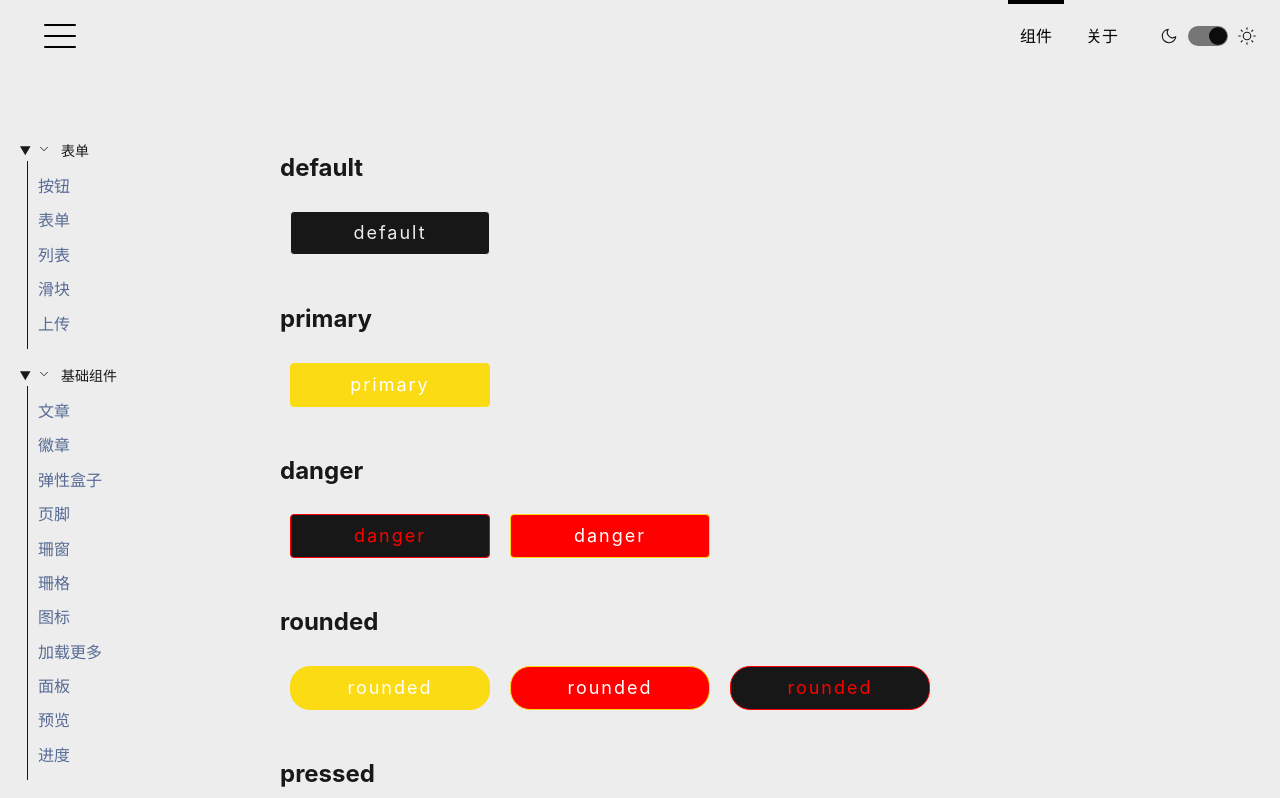
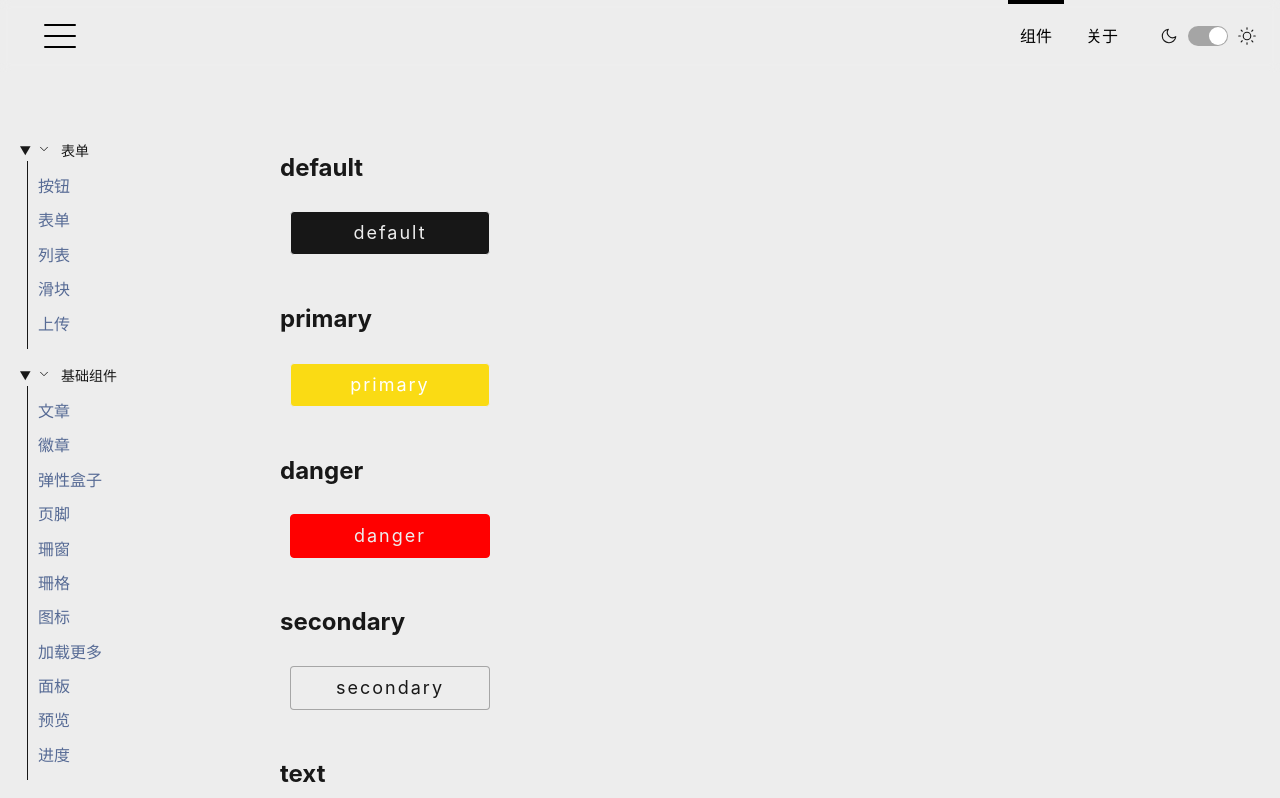
Before and after one commit to zhougonglai/nn-wc, a Vue app: page / in a window 1280 px wide. Shown: the top 798 px of the page. Built offline with nearby package versions, Linux system fonts and the light colour scheme.

Commit message:
type: update

```diff
--- a/package.json
+++ b/package.json
@@ -7,7 +7,7 @@
 		"type": "git",
 		"url": "git@github.com:zhougonglai/nn-wc.git"
 	},
-	"homepage": "https://nn-wc-git-project.zhougonglai.now.sh/",
+	"homepage": "https://nn-wc.now.sh/",
 	"scripts": {
 		"serve": "vue-cli-service serve",
 		"build": "npm run build:web",
--- a/src/components/Button.vue
+++ b/src/components/Button.vue
@@ -5,7 +5,6 @@ button.nn-btn(
 		type ? 'nn-btn-' + type : '',
 		{
 			'loading': loading,
-			'danger': danger,
 			'rounded': rounded,
 			'pressed': pressed
 		}
@@ -30,11 +29,9 @@ export default class Button extends Vue {
 	private animating = false;
 
 	btnClick(e: PointerEvent) {
-		const x = e.clientX - (e.target as HTMLButtonElement).offsetLeft;
-		const y = e.clientY - (e.target as HTMLButtonElement).offsetTop;
 		const ripples = document.createElement('span');
-		ripples.style.left = x + 'px';
-		ripples.style.top = y + 'px';
+		ripples.style.left = e.offsetX + 'px';
+		ripples.style.top = e.offsetY + 'px';
 		this.button.appendChild(ripples);
 
 		setTimeout(() => {
@@ -90,10 +87,6 @@ export default class Button extends Vue {
 		> *
 			pointer-events none
 
-	&.danger:not(.nn-btn-primary)
-		color var(--nn-RED)
-		border-color var(--nn-RED)
-
 	&.rounded
 		border-radius 20px
 
@@ -105,31 +98,47 @@ export default class Button extends Vue {
 	span
 		position absolute
 		background var(--nn-FG-2)
+		// transform-origin center
 		transform translate(-50%, -50%)
 		pointer-events none
 		border-radius 50%
 		animation animate 1s linear infinite
 
+.nn-btn-secondary
+	background-color var(--nn-BG-0)
+	border-color var(--nn-FG-2)
+	color var(--nn-FG-0)
+	&:hover, &:active, &:focus
+		border-color var(--nn-FG-0)
+		color var(--nn-FG)
 
+.nn-btn-text
+	background-color var(--nn-BG-0)
+	border-color transparent
+	color var(--nn-FG-HALF)
+	&:hover, &:active, &:focus
+		color var(--nn-FG-0)
+		border-color transparent
+
+.nn-btn-danger
+	border-color var(--nn-RED)
+	background-color var(--nn-RED)
+	&:hover, &:active, &:focus
+		border 1px solid var(--nn-RED)
+		background-color var(--nn-BG-0)
+		color var(--nn-RED)
 
 .nn-btn-primary
 	background-color var(--nn-primary)
 	color var(--nn-BG)
-	border 1px solid var(--nn-primary)
 	&:hover, &:active, &:focus
 		background-color var(--nn-BG-0)
 		color var(--nn-primary)
-		border 1px solid var(--nn-primary)
+		border-color var(--nn-primary)
 	&.pressed
 		box-shadow 0 2px 4px var(--nn-primary)
 		&:hover
 			box-shadow 0 4px 12px var(--nn-primary)
 	span
 		background var(--nn-FG-2)
-	&.danger
-		background-color var(--nn-RED)
-		&.pressed
-		box-shadow 0 2px 4px var(--nn-RED)
-			&:hover
-				box-shadow 0 4px 12px var(--nn-RED)
 </style>
--- a/src/components/Switcher.vue
+++ b/src/components/Switcher.vue
@@ -51,7 +51,7 @@ label.switch
   display inline-block
   width 40px
   height 20px
-  background-color var(--nn-FG-1)
+  background-color var(--nn-FG-2)
   border-radius 20px
   transition all .2s
   &::after
@@ -60,13 +60,13 @@ label.switch
     width 18px
     height 18px
     border-radius 18px
-    background-color white
+    background-color var(--nn-BG)
     top 1px
     left 1px
-    transition all .3s
+    transition all .2s ease-in-out
+    will-change transform, background-color
   &.checked
     &::after
-      background-color var(--nn-FG-0)
       transform translateX(20px)
 
 input[type="checkbox"]
--- a/src/views/Home.vue
+++ b/src/views/Home.vue
@@ -8,8 +8,13 @@
 		Button(type="primary") primary
 	.box
 		h2.title danger
-		Button(danger) danger
-		Button(type="primary" danger) danger
+		Button(type="danger") danger
+	.box
+		h2.title secondary
+		Button(type="secondary") secondary
+	.box
+		h2.title text
+		Button(type="text") text
 	.box
 		h2.title rounded
 		Button(type="primary" rounded) rounded
```
